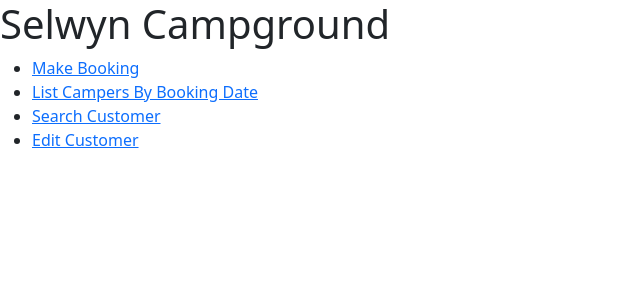
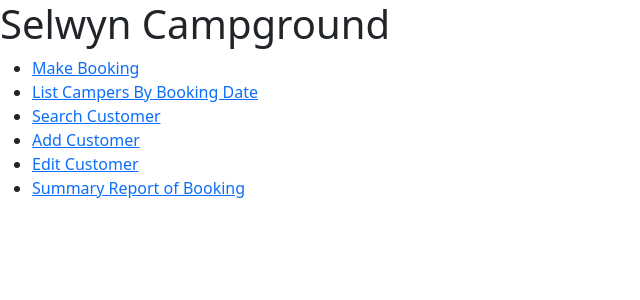
Before and after one commit to yingzhengv5/scg, a Flask app: page / in a window 1280 px wide. Shown: the top 300 px of the page, without its empty margins (0-640 px from the left). Run offline with Flask 3, Linux system fonts and the light colour scheme.

Commit message:
Update the url in base.template
add add_customer and summary_report url to the main page.

```diff
--- a/templates/base.html
+++ b/templates/base.html
@@ -15,7 +15,9 @@
                 <li><a href="{{ url_for('booking') }}">Make Booking</a></li>
                 <li><a href="{{ url_for('campers')}}">List Campers By Booking Date</a></li>
                 <li><a href="{{ url_for('search_customer')}}">Search Customer</a></li>
+                <li><a href="{{ url_for('add_customer')}}">Add Customer</a></li>
                 <li><a href="{{ url_for('edit_customer')}}">Edit Customer</a></li>
+                <li><a href="{{ url_for('summary_report')}}">Summary Report of Booking</a></li>
             </ul>
           </nav>
           <section class="content">
```
